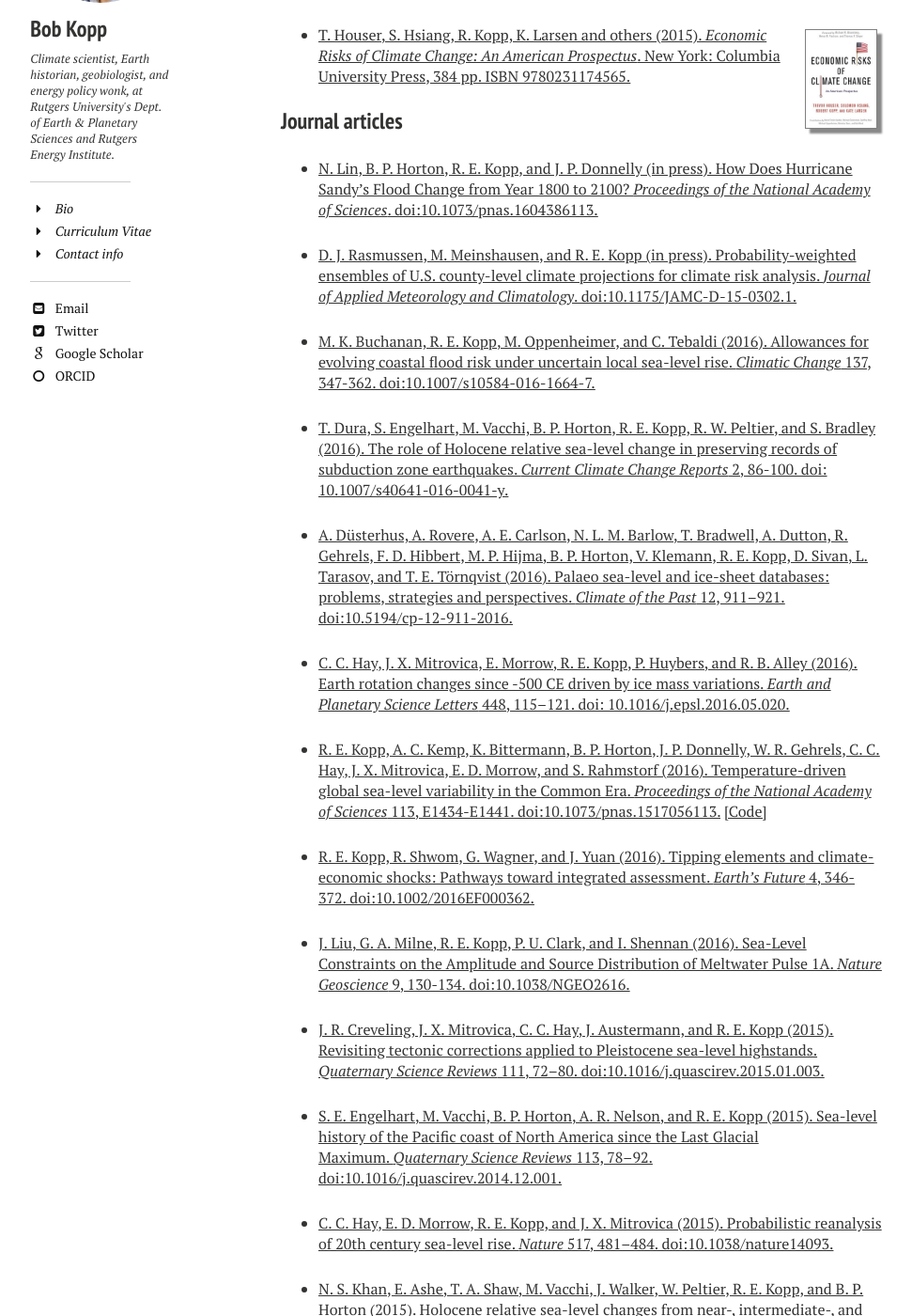
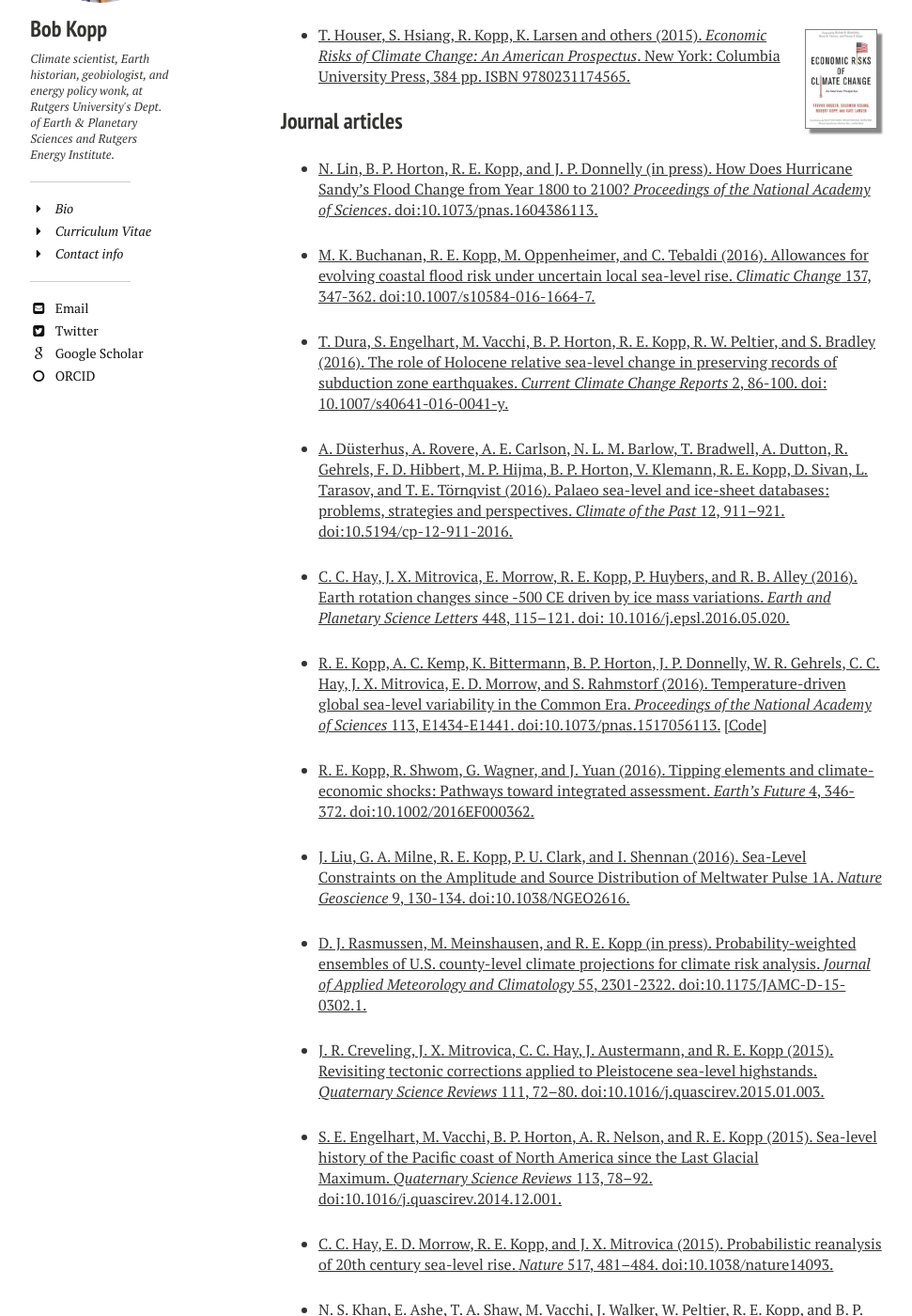
Before and after one commit to mrke/bobkopp.github.io, a Jekyll site: the page built from papers/index.md, in a window 1280 px wide and 1400 px high, scrolled down 1228 px. Shown: the whole window at 94% size, without its empty margins (21-992 px from the left). Built offline with Jekyll 4.4.1, drawn with Linux system fonts in a browser that asks for light colours; nearby versions of some CDN libraries; some of the changed lines change nothing that is shown; some of the changed text lies outside the part shown.

Commit message:
Rasmussen et al

```diff
--- a/papers/index.md
+++ b/papers/index.md
@@ -2,7 +2,7 @@
 layout: page
 title: Publications
 tags: [papers]
-modified: October 10 2016
+modified: October 24 2016
 comments: false
 share: false
 image:
@@ -41,8 +41,6 @@ image:
 
 * [N. Lin, B. P. Horton, R. E. Kopp, and J. P. Donnelly (in press). How Does Hurricane Sandy’s Flood Change from Year 1800 to 2100? _Proceedings of the National Academy of Sciences_. doi:10.1073/pnas.1604386113.](http://dx.doi.org/10.1073/pnas.1604386113)
 
-* [D. J. Rasmussen, M. Meinshausen, and R. E. Kopp (in press). Probability-weighted ensembles of U.S. county-level climate projections for climate risk analysis. _Journal of Applied Meteorology and Climatology_. doi:10.1175/JAMC-D-15-0302.1.](http://dx.doi.org/10.1175/JAMC-D-15-0302.1)
-
 * [M. K. Buchanan, R. E. Kopp, M. Oppenheimer, and C. Tebaldi (2016). Allowances for evolving coastal flood risk under uncertain local sea-level rise. _Climatic Change_ 137, 347-362. doi:10.1007/s10584-016-1664-7.](http://dx.doi.org/10.1007/s10584-016-1664-7)
 
 * [T. Dura, S. Engelhart, M. Vacchi, B. P. Horton, R. E. Kopp, R. W. Peltier, and S. Bradley (2016). The role of Holocene relative sea-level change in preserving records of subduction zone earthquakes. _Current Climate Change Reports_ 2, 86-100. doi: 10.1007/s40641-016-0041-y.](http://dx.doi.org/10.1007/s40641-016-0041-y)
@@ -56,6 +54,9 @@ image:
 * [R. E. Kopp, R. Shwom, G. Wagner, and J. Yuan (2016). Tipping elements and climate-economic shocks: Pathways toward integrated assessment. _Earth's Future_ 4, 346-372.  doi:10.1002/2016EF000362.](http://dx.doi.org/10.1002/2016EF000362)
 
 * [J. Liu, G. A. Milne, R. E. Kopp, P. U. Clark, and I. Shennan (2016). Sea-Level Constraints on the Amplitude and Source Distribution of Meltwater Pulse 1A. _Nature Geoscience_ 9, 130-134. doi:10.1038/NGEO2616.](http://dx.doi.org/10.1038/NGEO2616)
+
+
+* [D. J. Rasmussen, M. Meinshausen, and R. E. Kopp (in press). Probability-weighted ensembles of U.S. county-level climate projections for climate risk analysis. _Journal of Applied Meteorology and Climatology_ 55, 2301-2322. doi:10.1175/JAMC-D-15-0302.1.](http://dx.doi.org/10.1175/JAMC-D-15-0302.1)
 
 * [J. R. Creveling, J. X. Mitrovica, C. C. Hay, J. Austermann, and R. E. Kopp (2015). Revisiting tectonic corrections applied to Pleistocene sea-level highstands. _Quaternary Science Reviews_ 111, 72–80\. doi:10.1016/j.quascirev.2015.01.003.](http://dx.doi.org/10.1016/j.quascirev.2015.01.003)
 
```
